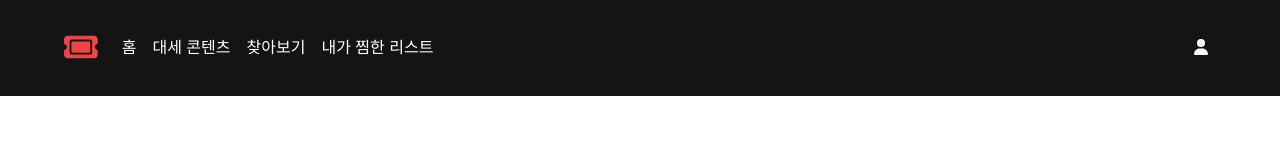
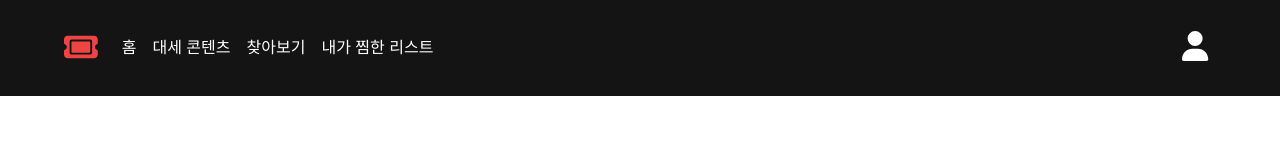
Before and after one commit to mandlake/mandlake-netflix, a Next.js app: page /header in a window 1280 px wide. Shown: the top 160 px of the page. Built offline with nearby package versions, Linux system fonts and the light colour scheme.

Commit message:
change header's faUser's text size

```diff
--- a/app/header/page.tsx
+++ b/app/header/page.tsx
@@ -77,7 +77,7 @@ const Header = () => {
             type="button"
             className="text-white hover:text-[#E5E5E5] focus:outline-none"
           >
-            <FontAwesomeIcon icon={faUser} className="mr-2" />
+            <FontAwesomeIcon icon={faUser} className="mr-2 text-3xl " />
           </button>
         </div>
       </header>
```
